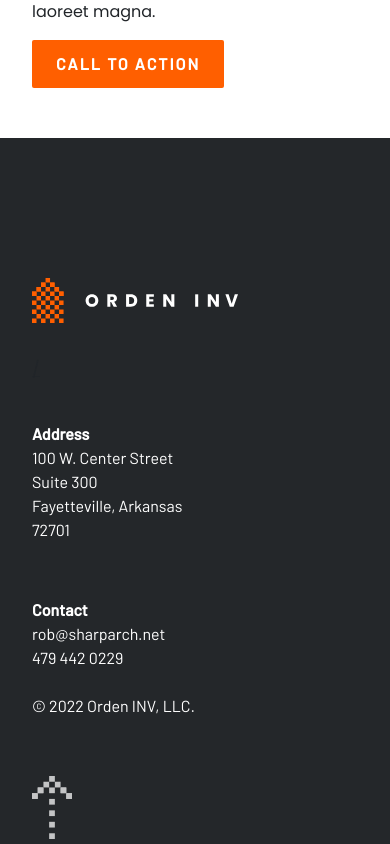
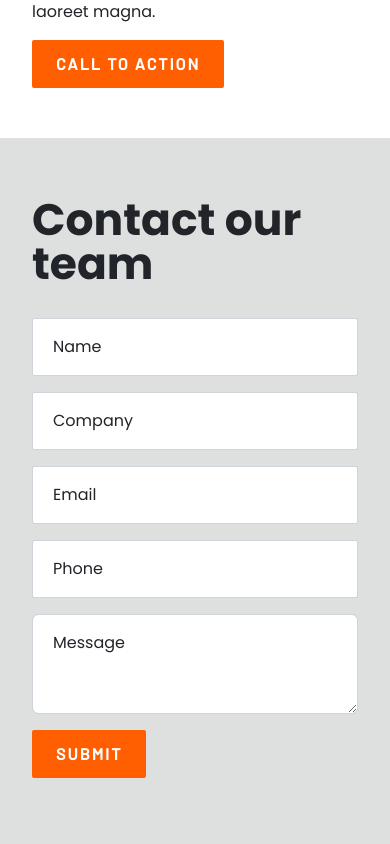
Before and after one commit to Blackadder331/Week18-Coding-Assignment, a React (Create React App) app: page / in a window 390 px wide. Shown: the part 4200-5044 px from the top of the page. Built offline with nearby package versions, Linux system fonts and the light colour scheme; the HTML template or start-up script is replaced by a standard one.

Commit message:
home page contact form

```diff
--- a/src/App.js
+++ b/src/App.js
@@ -192,7 +192,19 @@ const Home = () => {
 
     <HalfScreenProjects />
 
-    {/* <FiftySplit /> */}
+    <div className='contact-home-bg'>
+    <div className='container contact-home-container'>
+      <div className='row'>
+        <div className='col-sm '>
+          <h2>Contact our team</h2>
+          <br></br>
+        </div>
+        <div className='col-sm contact-home-col'>
+          <ContactForm />
+        </div>
+      </div>
+    </div>
+    </div>
 
     <Footer />
     </>
--- a/src/Components/ContactForm.js
+++ b/src/Components/ContactForm.js
@@ -9,7 +9,7 @@ function ContactForm() {
       <FloatingLabel
         controlId="floatingTextareaName"
         label="Name"
-        className="mb-3 col-6 contact-from-item"
+        className="mb-3 col-lg-6 contact-from-item"
       >
         <Form.Control type="text" placeholder="Full name" />
       </FloatingLabel>
@@ -17,12 +17,12 @@ function ContactForm() {
       <FloatingLabel
         controlId="floatingTextareaCompany"
         label="Company"
-        className="mb-3 col-6 contact-from-item"
+        className="mb-3 col-lg-6 contact-from-item"
       >
         <Form.Control type="text" placeholder="Company name" />
       </FloatingLabel>
 
-      <Form.Floating className="mb-3 col-6 contact-from-item">
+      <Form.Floating className="mb-3 col-lg-6 contact-from-item">
         <Form.Control
           id="floatingInputEmail"
           type="email"
@@ -34,7 +34,7 @@ function ContactForm() {
       <FloatingLabel
         controlId="floatingTextareaPhone"
         label="Phone"
-        className="mb-3 col-6 contact-from-item"
+        className="mb-3 col-lg-6 contact-from-item"
       >
         <Form.Control type="tel" placeholder="(000) 000-0000" />
       </FloatingLabel>
--- a/src/index.css
+++ b/src/index.css
@@ -332,6 +332,13 @@ form {
 
 .hero-projects * {
   padding-left: 0px !important;
+}
+
+
+.contact-home-bg {
+  background-color: #DEE0E0;
+  padding-top: 120px;
+  padding-bottom: 50px;
 }
 
 
@@ -867,9 +874,20 @@ footer .align-items-center{
     padding-left: 32px !important;
   }
 
+  .why-nwa-graph-container {
+    padding-top: 90px;
+    padding-bottom: 90px;
+  }
 
-.why-nwa-graph-container {
-  padding-top: 90px;
-  padding-bottom: 90px;
+  .contact-home-container{
+    padding-left: 32px !important;
+    padding-right: 32px !important;
+  }
+
+  .contact-home-bg {
+    padding-top: 60px;
+    padding-bottom: 20px;
+  }
+
+
 }
-}
```
